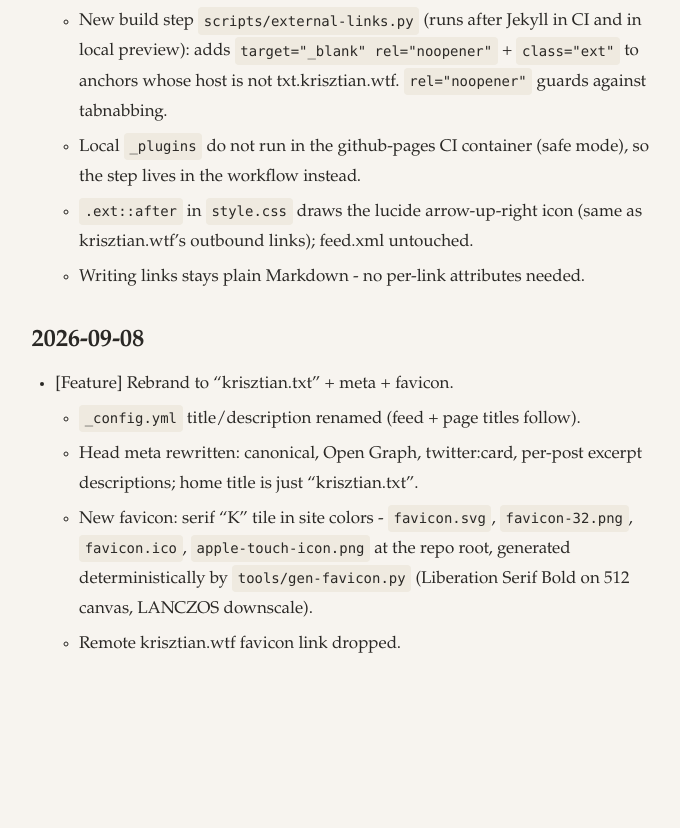
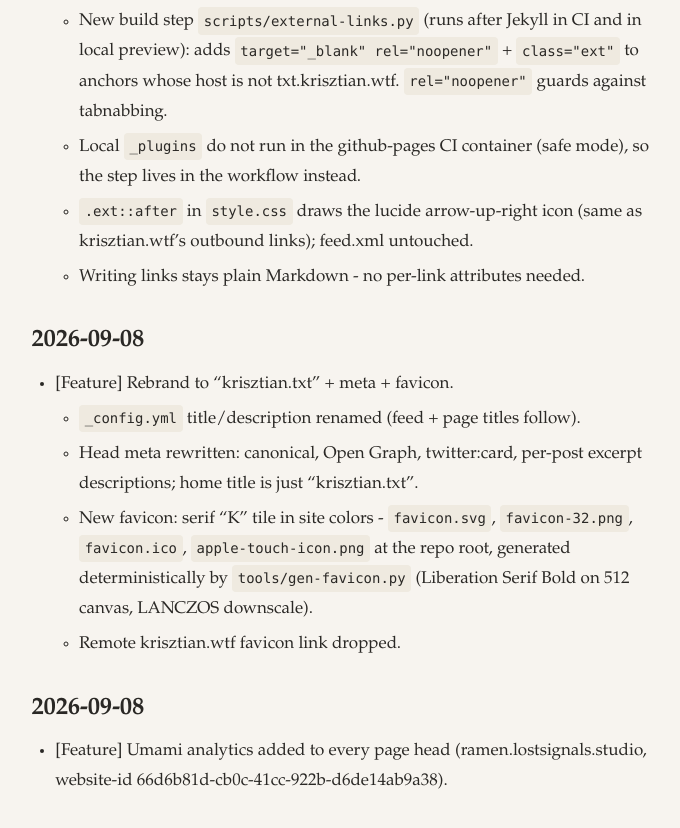
Before and after one commit to krisztianhadi/txt.krisztian.wtf, a Jekyll site: the page built from docs/CHANGELOG.md, in a window 1280 px wide and 900 px high, scrolled down 1267 px. Shown: the top 828 px of the window, without its empty margins (294-974 px from the left). Built offline with Jekyll 4.4.1, drawn with Linux system fonts in a browser that asks for light colours; our own code applies the rules of GitHub Pages for plain Markdown files; comment, search, counter and statistics services are not loaded; before the commit the page ends 2030 px from its top, so only the background shows below that.

Commit message:
Analytics: add umami tracking

```diff
--- a/_layouts/default.html
+++ b/_layouts/default.html
@@ -37,6 +37,9 @@
     <link rel="stylesheet" type="text/css" href="{{ '/assets/css/style.css' | relative_url }}" />
 
     <link rel="alternate" type="application/rss+xml" title="{{ site.title }} - RSS" href="{{ '/feed.xml' | absolute_url }}" />
+
+    <!-- umami analytics -->
+    <script defer src="https://ramen.lostsignals.studio/script.js" data-website-id="66d6b81d-cb0c-41cc-922b-d6de14ab9a38"></script>
 </head>
 
 <body>
--- a/docs/CHANGELOG.md
+++ b/docs/CHANGELOG.md
@@ -57,3 +57,8 @@
     root, generated deterministically by `tools/gen-favicon.py`
     (Liberation Serif Bold on 512 canvas, LANCZOS downscale).
   - Remote krisztian.wtf favicon link dropped.
+
+## 2026-09-08
+
+- [Feature] Umami analytics added to every page head
+  (ramen.lostsignals.studio, website-id 66d6b81d-cb0c-41cc-922b-d6de14ab9a38).
```
